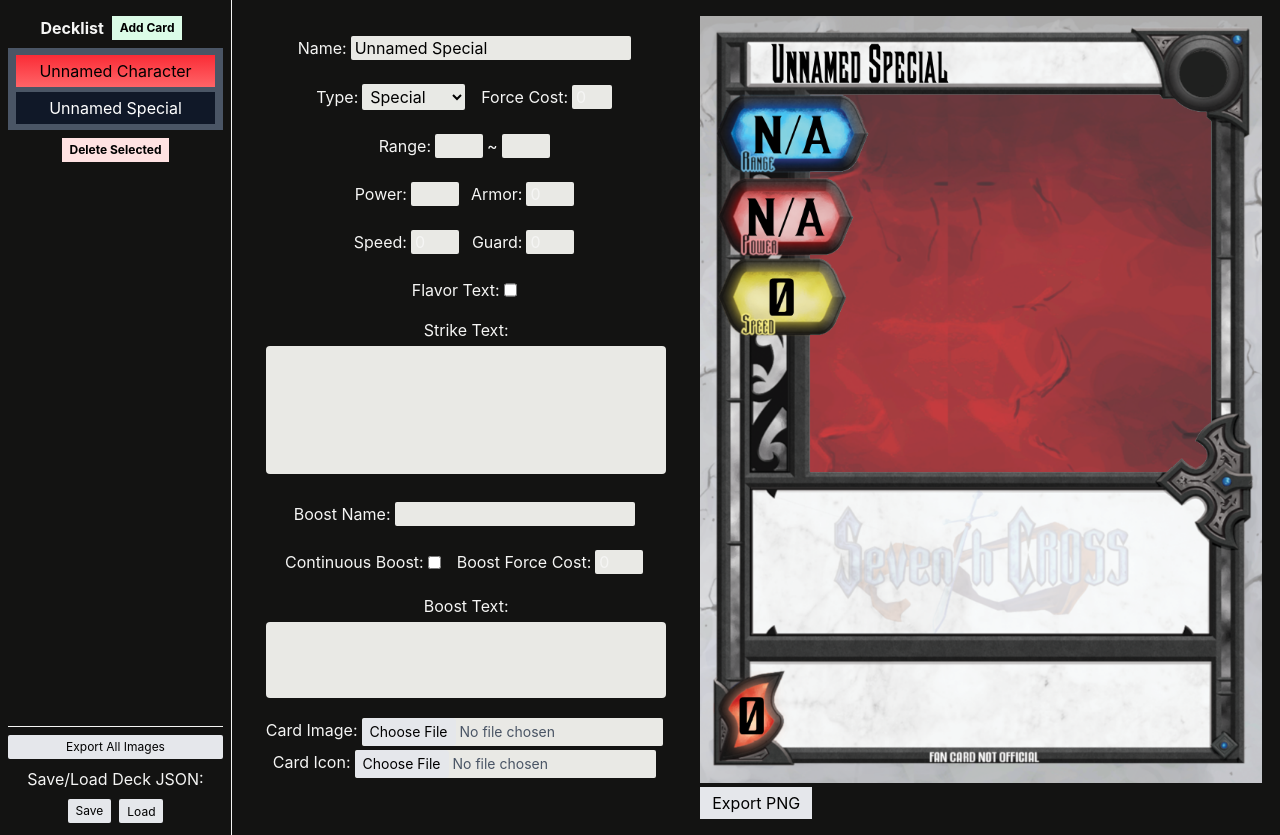
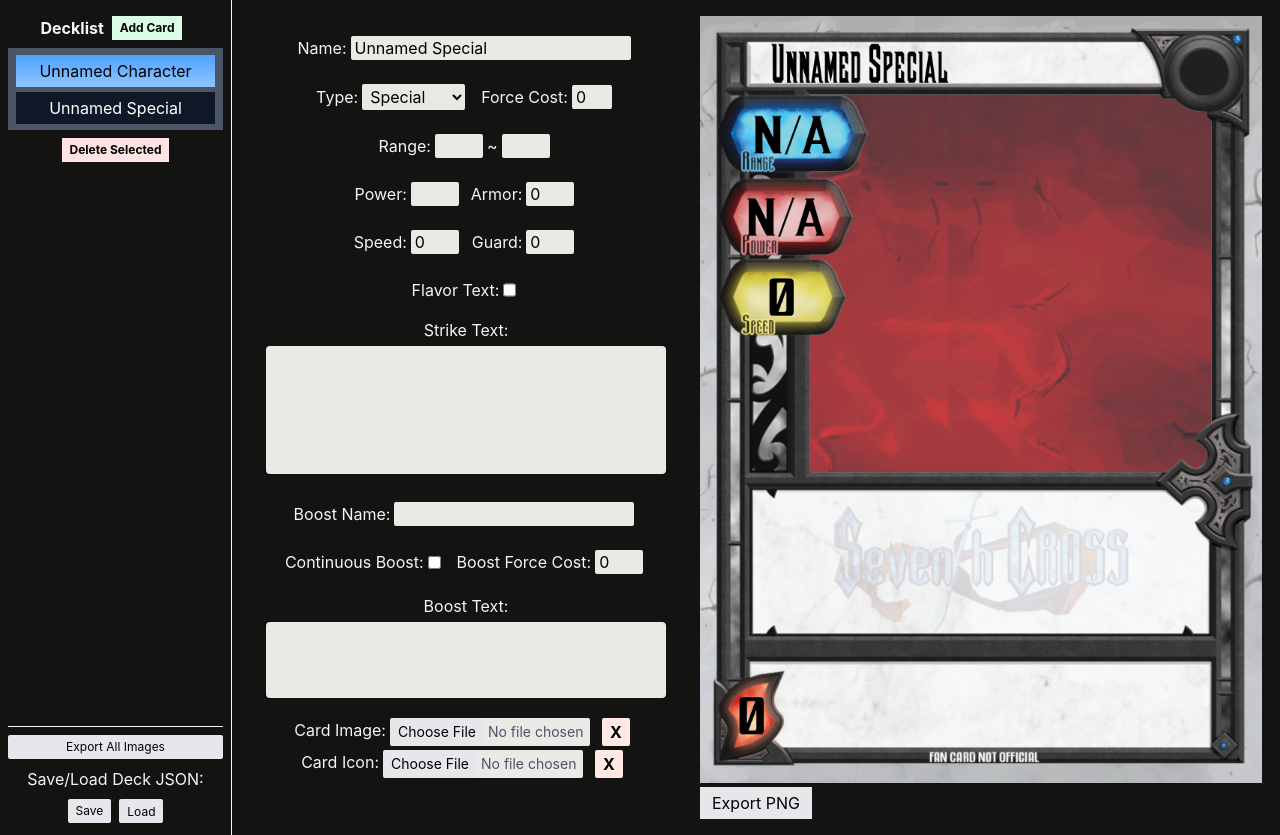
Before and after one commit to TrillOnGit/ExceedCardTool, a React (Vite) app in the folder exceed-card-tool/: page / in a window 1280 px wide. Both pictures are taken after a click on the button "Add Card". Built offline with nearby package versions, Linux system fonts and the light colour scheme.

Commit message:
Adjusted sidebar colors and icon position

```diff
--- a/exceed-card-tool/src/CardEditor.tsx
+++ b/exceed-card-tool/src/CardEditor.tsx
@@ -172,7 +172,7 @@ function CardStatsEditor(props: CardStatsEditorProps) {
       <div className="flex justify-center items-center mt-6">
         Range:
         <input
-          className="bg-[#E9E9E5] w-12 mx-1 px-1 rounded-xs"
+          className="text-black bg-[#E9E9E5] w-12 mx-1 px-1 rounded-xs"
           type="number"
           value={card.range[0]}
           onChange={(e) =>
@@ -187,7 +187,7 @@ function CardStatsEditor(props: CardStatsEditorProps) {
         />
         ~
         <input
-          className="bg-[#E9E9E5] w-12 mx-1 px-1 rounded-xs"
+          className="text-black bg-[#E9E9E5] w-12 mx-1 px-1 rounded-xs"
           type="number"
           value={card.range[1]}
           onChange={(e) =>
@@ -206,7 +206,7 @@ function CardStatsEditor(props: CardStatsEditorProps) {
           <div className="flex justify-end items-center mx-1 mt-6">
             Power:
             <input
-              className="bg-[#E9E9E5] w-12 px-1 mx-1 rounded-xs"
+              className="text-black bg-[#E9E9E5] w-12 px-1 mx-1 rounded-xs"
               type="number"
               value={card.power ?? ""}
               onChange={(e) =>
@@ -220,7 +220,7 @@ function CardStatsEditor(props: CardStatsEditorProps) {
           <div className="flex justify-end items-center mx-1 mt-6">
             Speed:
             <input
-              className="bg-[#E9E9E5] w-12 px-1 mx-1 rounded-xs"
+              className="text-black bg-[#E9E9E5] w-12 px-1 mx-1 rounded-xs"
               type="number"
               value={card.speed}
               onChange={(e) => {
@@ -238,7 +238,7 @@ function CardStatsEditor(props: CardStatsEditorProps) {
           <div className="flex justify-end items-center mx-1 mt-6">
             Armor:
             <input
-              className="bg-[#E9E9E5] w-12 px-1 mx-1 rounded-xs"
+              className="text-black bg-[#E9E9E5] w-12 px-1 mx-1 rounded-xs"
               type="number"
               value={card.armor}
               onChange={(e) => {
@@ -254,7 +254,7 @@ function CardStatsEditor(props: CardStatsEditorProps) {
           <div className="flex justify-end items-center mx-1 mt-6">
             Guard:
             <input
-              className="bg-[#E9E9E5] w-12 px-1 mx-1 rounded-xs"
+              className="text-black bg-[#E9E9E5] w-12 px-1 mx-1 rounded-xs"
               type="number"
               value={card.guard}
               onChange={(e) => {
@@ -298,7 +298,7 @@ function SpecialCardEditor(props: SpecialCardEditorProps) {
             Force Cost:
             <input
               type="number"
-              className="bg-[#E9E9E5] w-10 mx-1 px-1 rounded-xs"
+              className="text-black bg-[#E9E9E5] w-10 mx-1 px-1 rounded-xs"
               value={card.resourceCost ?? ""}
               onChange={(e) =>
                 onChange({
@@ -357,7 +357,7 @@ function SpecialCardEditor(props: SpecialCardEditorProps) {
           Boost Force Cost:
           <input
             type="number"
-            className="bg-[#E9E9E5] w-12 mx-1 px-1 rounded-xs"
+            className="text-black bg-[#E9E9E5] w-12 mx-1 px-1 rounded-xs"
             value={card.boostForceCost}
             onChange={(e) =>
               onChange({
@@ -387,12 +387,14 @@ function SpecialCardEditor(props: SpecialCardEditorProps) {
           Card Image:
           <ImageUpload
             onUpload={(image) => onChange({ ...card, cardImage: image })}
+            onCancel={() => onChange({ ...card, cardImage: undefined })}
           />
         </div>
         <div className="flex justify-center items-center">
           Card Icon:
           <ImageUpload
             onUpload={(image) => onChange({ ...card, cardIcon: image })}
+            onCancel={() => onChange({ ...card, cardIcon: undefined })}
           />
         </div>
       </div>
@@ -422,7 +424,7 @@ function UltraCardEditor(props: UltraCardEditorProps) {
           Gauge Cost:
           <input
             type="number"
-            className="bg-[#E9E9E5] w-10 mx-1 px-1"
+            className="text-black bg-[#E9E9E5] w-10 mx-1 px-1"
             value={card.resourceCost ?? ""}
             onChange={(e) =>
               onChange({
@@ -476,7 +478,7 @@ function UltraCardEditor(props: UltraCardEditorProps) {
         Boost Force Cost:
         <input
           type="number"
-          className="bg-[#E9E9E5] w-12 mx-1 px-1 rounded-xs"
+          className="text-black bg-[#E9E9E5] w-12 mx-1 px-1 rounded-xs"
           value={card.boostForceCost}
           onChange={(e) =>
             onChange({
@@ -503,12 +505,14 @@ function UltraCardEditor(props: UltraCardEditorProps) {
         Card Image:
         <ImageUpload
           onUpload={(image) => onChange({ ...card, cardImage: image })}
+          onCancel={() => onChange({ ...card, cardImage: undefined })}
         />
       </div>
       <div className="flex justify-center items-center">
         Card Icon:
         <ImageUpload
           onUpload={(image) => onChange({ ...card, cardIcon: image })}
+          onCancel={() => onChange({ ...card, cardIcon: undefined })}
         />
       </div>
     </div>
@@ -540,7 +544,7 @@ function CharacterCardEditor(props: CharacterCardEditorProps) {
               Exceed Cost:
               <input
                 type="number"
-                className="bg-[#E9E9E5] w-12 mx-1 px-1 rounded-xs"
+                className="text-black bg-[#E9E9E5] w-12 mx-1 px-1 rounded-xs"
                 value={card.resourceCost ?? ""}
                 onChange={(e) =>
                   onChange({
@@ -590,6 +594,7 @@ function CharacterCardEditor(props: CharacterCardEditorProps) {
           Card Image:
           <ImageUpload
             onUpload={(image) => onChange({ ...card, cardImage: image })}
+            onCancel={() => onChange({ ...card, cardImage: undefined })}
           />
         </div>
       </>
@@ -651,6 +656,7 @@ function ExtraCardEditor(props: ExtraCardEditorProps) {
           Card Image:
           <ImageUpload
             onUpload={(image) => onChange({ ...card, cardImage: image })}
+            onCancel={() => onChange({ ...card, cardImage: undefined })}
           />
         </div>
       </>
@@ -688,6 +694,7 @@ function CardTextArea(props: CardTextAreaProps) {
 
 interface ImageUploadProps {
   onUpload: (imageData: string) => void;
+  onCancel: () => void;
 }
 
 function ImageUpload(props: ImageUploadProps) {
@@ -703,12 +710,21 @@ function ImageUpload(props: ImageUploadProps) {
   };
 
   return (
-    <input
-      type="file"
-      accept="image/*"
-      onChange={onChange}
-      className="text-sm cursor-pointer bg-[#E9E9E5] rounded-xs mx-1 mt-1 text-gray-600 file:py-1 file:px-2 file:rounded file:border-0 file:bg-gray-200 file:text-black"
-    />
+    <div className="flex justify-center items-center">
+      {" "}
+      <input
+        type="file"
+        accept="image/*"
+        onChange={onChange}
+        className="flex text-sm cursor-pointer bg-[#E9E9E5] rounded-xs mx-1 mt-1 w-50 text-gray-600 file:py-1 file:px-2 file:rounded file:border-0 file:bg-gray-200 file:text-black"
+      />
+      <button
+        onClick={props.onCancel}
+        className="flex bg-[#FFE9E5] text-black font-bold px-2 py-[2px] mt-1 mx-2 rounded-xs"
+      >
+        X
+      </button>
+    </div>
   );
 }
 
--- a/exceed-card-tool/src/CardPreview.tsx
+++ b/exceed-card-tool/src/CardPreview.tsx
@@ -140,7 +140,7 @@ const drawIconClippedToCircle = (
 ) => {
   ctx.save();
   ctx.beginPath();
-  ctx.arc(x + 47, y + 45, 35, 0, Math.PI * 2);
+  ctx.arc(x + 45, y + 49, 35, 0, Math.PI * 2);
   ctx.clip();
   ctx.drawImage(image, x, y, tw, th);
   ctx.restore();
@@ -512,8 +512,7 @@ const drawCardIcon = (ctx: CardDrawingContext, iconImage: HTMLImageElement) => {
     const scale = targetWidth / iconImage.width;
     const targetHeight = iconImage.height * scale;
 
-    //ctx.drawImage(cardIcon, 629, 31, targetWidth, targetHeight);
-    drawIconClippedToCircle(ctx, iconImage, 626, 35, targetWidth, targetHeight);
+    drawIconClippedToCircle(ctx, iconImage, 627, 25, targetWidth, targetHeight);
   }
 };
 
--- a/exceed-card-tool/src/Sidebar.tsx
+++ b/exceed-card-tool/src/Sidebar.tsx
@@ -130,13 +130,13 @@ const getCardBarColor = (card: Card): string => {
   const type = card.cardType;
   switch (type) {
     case "special":
-      return "bg-gray-300";
+      return "bg-slate-300";
     case "ultra":
-      return "bg-orange-200";
+      return "bg-orange-300";
     case "character":
       return card.isExceedSide
-        ? "bg-linear-to-r from bg-yellow-300 to-red-900"
-        : "bg-linear-to-t from bg-red-400 to-red-500 ";
+        ? "bg-linear-to-r from bg-yellow-300 to-blue-400"
+        : "bg-linear-to-t from bg-blue-300 to-blue-400 ";
     case "extra":
       return card.isExceedSide
         ? "bg-linear-to-r from bg-yellow-300 to-purple-400"
```
Also changed, not shown: exceed-card-tool/src/assets/blankicon.png.
